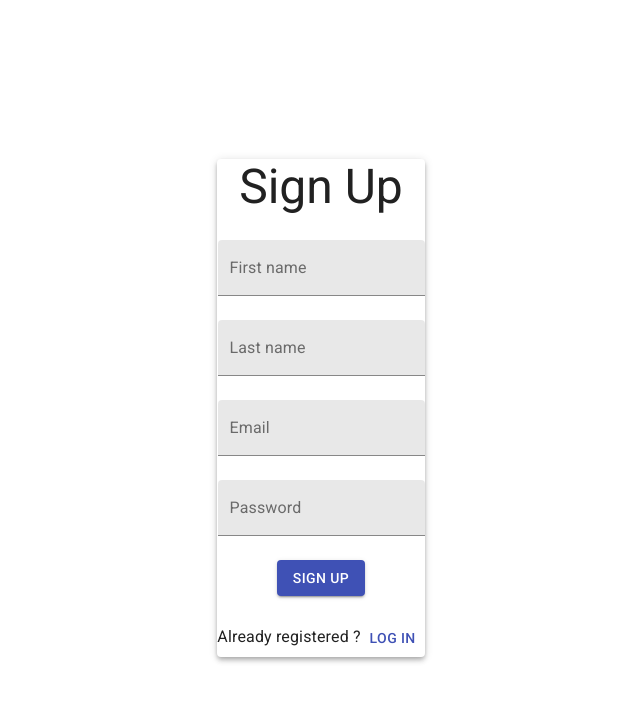
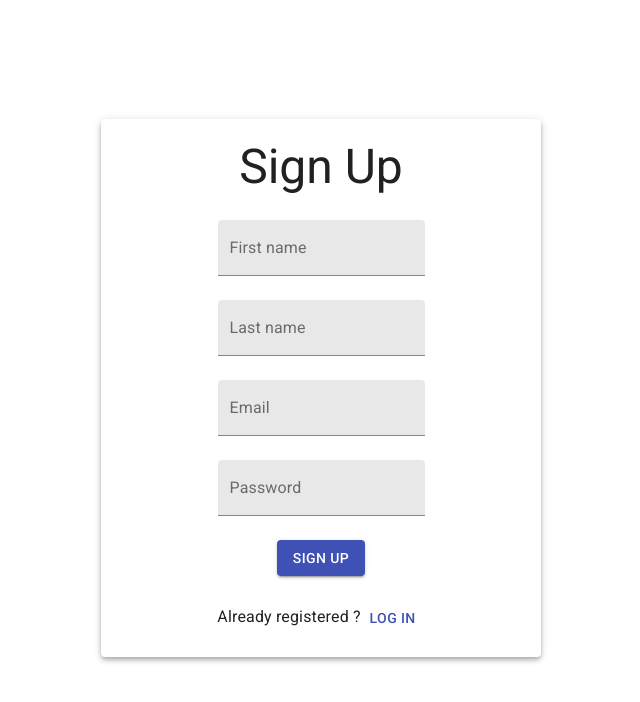
Before and after one commit to habib-chawki/social-app-front, a React (Create React App) app: page / in a window 1280 px wide. Shown: the top 702 px of the page, without its empty margins (319-959 px from the left). Built offline with nearby package versions, Linux system fonts and the light colour scheme.

Commit message:
Set form styles

```diff
--- a/src/components/common/Form.jsx
+++ b/src/components/common/Form.jsx
@@ -4,15 +4,26 @@ import Grid from '@material-ui/core/Grid';
 import Paper from '@material-ui/core/Paper';
 import Box from '@material-ui/core/Box';
 
+import { makeStyles } from '@material-ui/core/styles';
+
+const useStyles = makeStyles({
+   paper: {
+      width: 400,
+      padding: 20,
+   },
+});
+
 function Form({ children }) {
+   const classes = useStyles();
+
    return (
       <Box
          display="flex"
-         height="100vh"
+         height="95vh"
          justifyContent="center"
          alignItems="center"
       >
-         <Paper elevation={4}>
+         <Paper className={classes.paper} elevation={4}>
             <Grid container direction="column" alignItems="center" spacing={3}>
                {children}
             </Grid>
```
